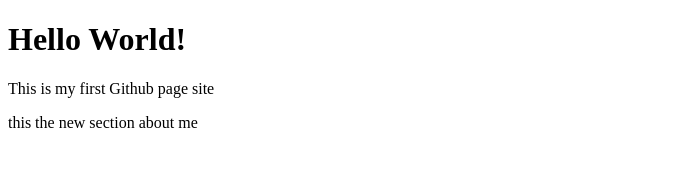
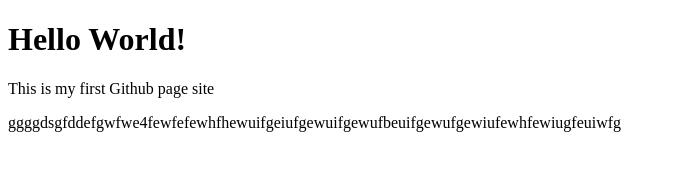
Before and after one commit to msmonterro/portfolio-site, a plain HTML site: page index.html in a window 1280 px wide. Shown: the whole page, without its empty margins (0-676 px from the left). Drawn offline with Linux system fonts and the light colour scheme.

```diff
--- a/index.html
+++ b/index.html
@@ -10,6 +10,7 @@
     <p>This is my first Github page site</p>
 </body>
 <section>
-    this the new section about me
+ ggggdsgfddefgwfwe4fewfefewhfhewuifgeiufgewuifgewufbeuifgewufgewiufewhfewiugfeuiwfg
+
 </section>
 </html>
```
